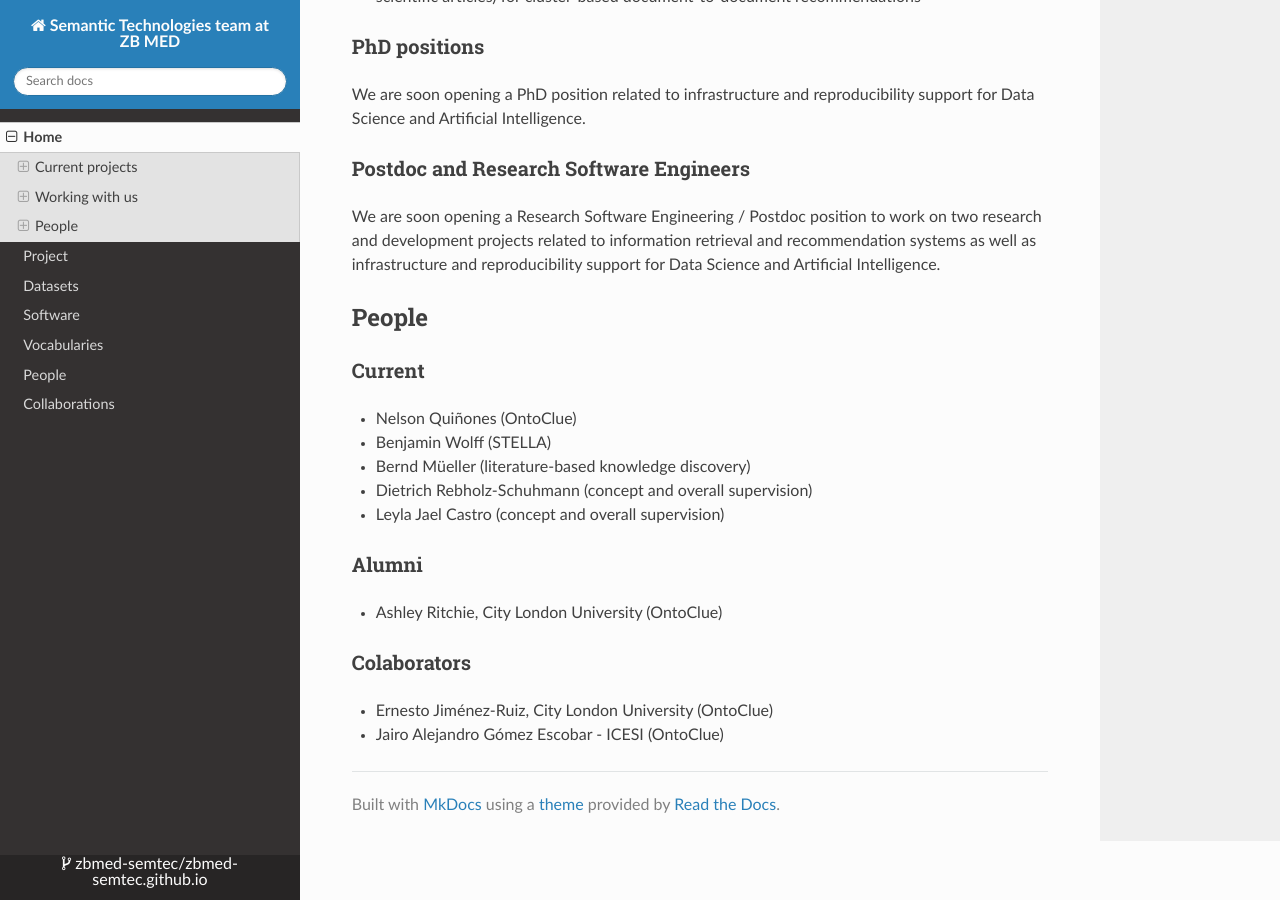
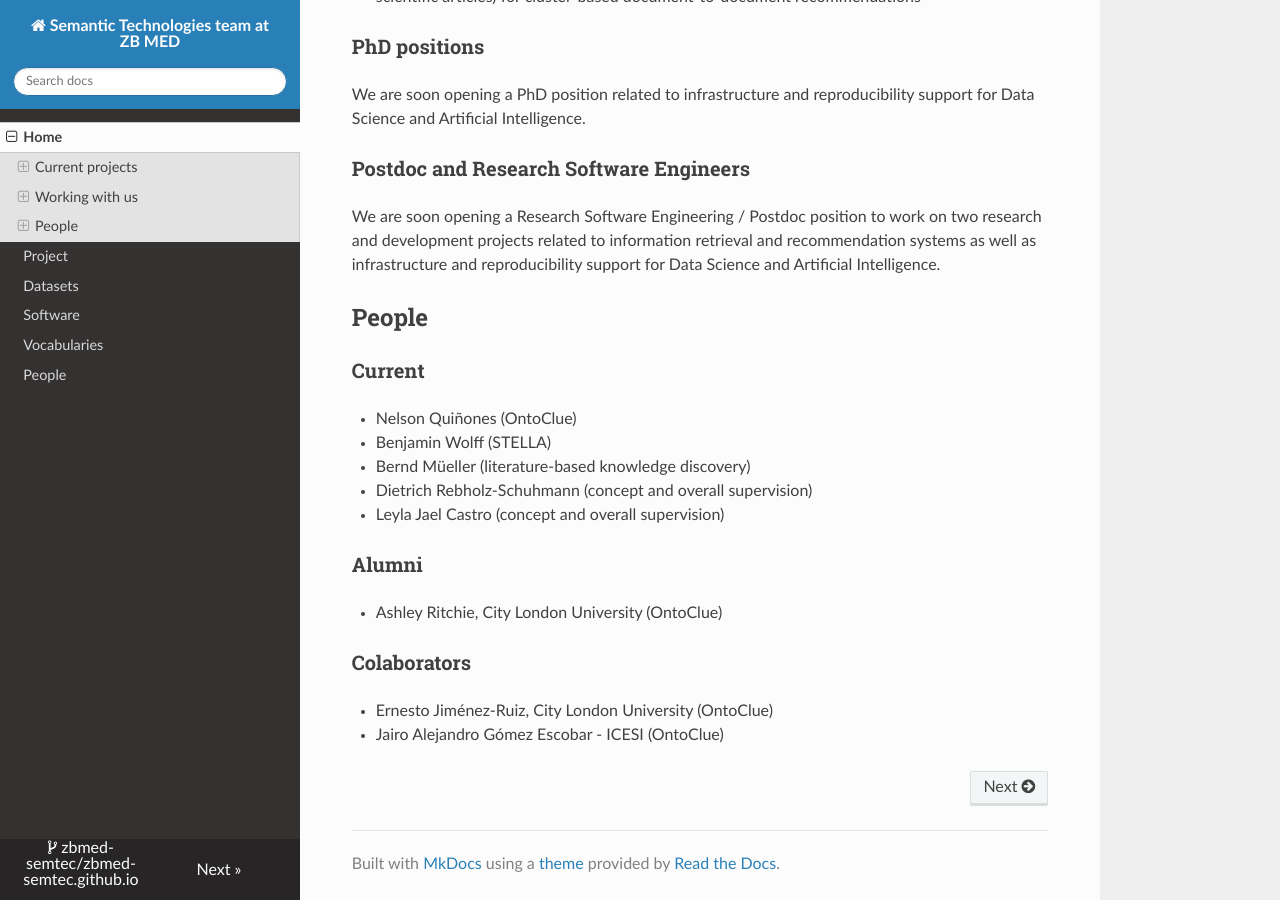
Before and after one commit to zbmed-semtec/zbmed-semtec.github.io, an MkDocs documentation site: the page built from docs/index.md, in a window 1280 px wide and 900 px high, scrolled down 1663 px. Built offline with MkDocs 1.6.1, drawn with Linux system fonts in a browser that asks for light colours; nearby versions of some CDN libraries; part of the change alters nothing that is shown.

Commit message:
corrected

```diff
--- a/mkdocs.yml
+++ b/mkdocs.yml
@@ -1,12 +1,11 @@
 site_name: Semantic Technologies team at ZB MED
 nav:
     - Home: index.md
-    - 'Project': README.md
-    - 'Datasets': README.md
-    - 'Software': README.md
-    - 'Vocabularies': README.md
-    - 'People': README.md
-    - 'Collaborations': README.md
+    - Project : project.md
+    - Datasets: datasets.md
+    - Software: software.md
+    - Vocabularies: vocabularies.md
+    - People: people.md
 
 # Repository
 repo_name: zbmed-semtec/zbmed-semtec.github.io
```
Also changed, not shown: docs/datasets.md (added), docs/people.md (added), docs/projects.md (added), docs/software.md (added), docs/vocabularies.md (added).
